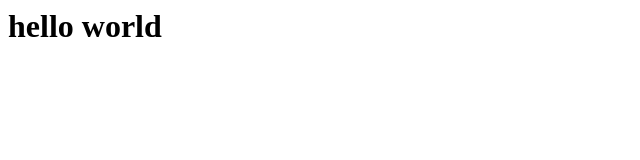
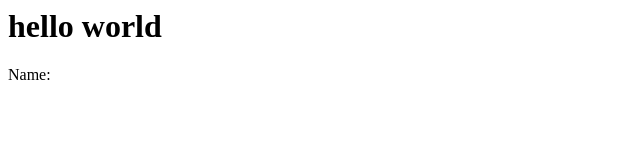
Before and after one commit to TheRealColinInns/challenge-app, a plain HTML site: page index.html in a window 1280 px wide. Shown: the full height of the page, 0-640 px from the left. Drawn offline with Linux system fonts and the light colour scheme.

Commit message:
Update index.html

```diff
--- a/index.html
+++ b/index.html
@@ -1,5 +1,6 @@
 <h1>hello world</h1>
 <body>
+  <p>Name:</p>
   <script type="module">
   // Import the functions you need from the SDKs you need
   import { initializeApp } from "https://www.gstatic.com/firebasejs/10.3.0/firebase-app.js";
```
